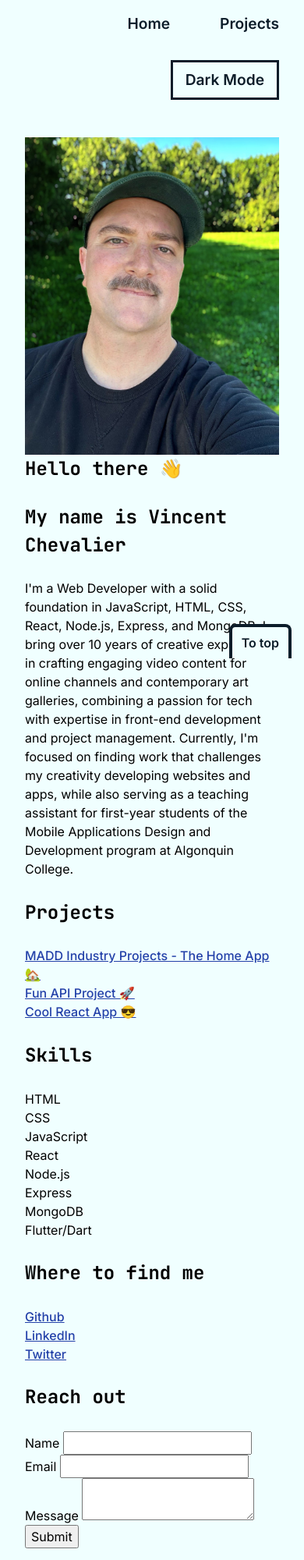
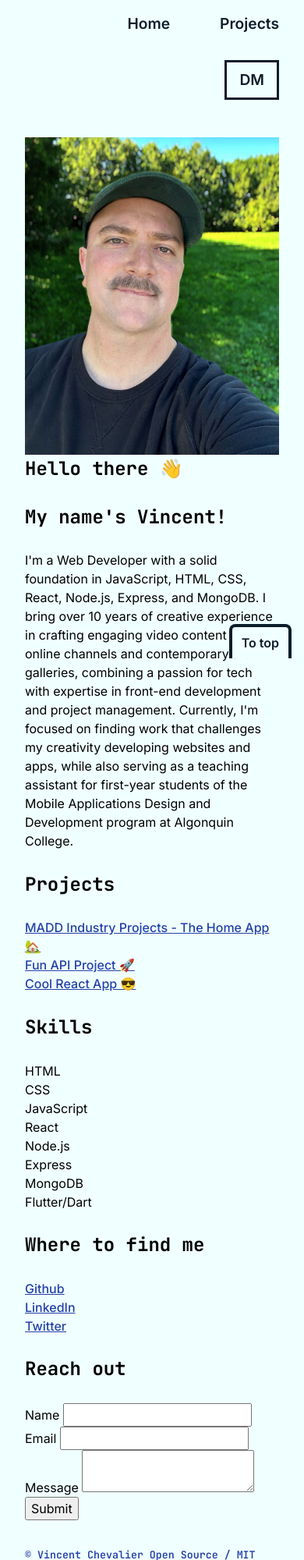
Before and after one commit to vincentpchevalier/vincentchevalierdev, a plain HTML site: page index.html in a window 390 px wide. Shown: the top 2000 px of the page at 78% size. Drawn offline with Linux system fonts and the light colour scheme.

Commit message:
reorder container locations

```diff
--- a/index.html
+++ b/index.html
@@ -26,20 +26,22 @@
 				<ul role="menu">
 					<li><a href="./index.html">Home</a></li>
 					<li><a href="./projects.html">Projects</a></li>
-					<li><button class="toggle">Dark Mode</button></li>
+					<li><button class="toggle">DM</button></li>
 				</ul>
 			</nav>
 		</header>
 
 		<main id="main">
+			<div class="container">
 				<section class="intro">
-				<div class="container">
-					<div class="intro-image">
+					<div class="intro-banner">
 						<img src="./images/vincent-chevalier.jpg" alt="Vincent Chevalier" />
+						<div class="intro-hello">
+							<h2 class="greetings">Hello there 👋</h2>
+							<h1 class="greetings">My name's Vincent!</h1>
+						</div>
 					</div>
 					<div class="intro-content">
-						<h1>Hello there 👋</h1>
-						<h2>My name is Vincent Chevalier</h2>
 						<p>
 							I'm a Web Developer with a solid foundation in JavaScript, HTML,
 							CSS, React, Node.js, Express, and MongoDB. I bring over 10 years
@@ -53,11 +55,9 @@
 							College.
 						</p>
 					</div>
-				</div>
 				</section>
 
 				<section class="projects">
-				<div class="container">
 					<h2>Projects</h2>
 					<ul class="projects-list">
 						<li>
@@ -68,11 +68,9 @@
 						<li><a href="./projects.html#projectB">Fun API Project 🚀</a></li>
 						<li><a href="./projects.html#projectC">Cool React App 😎</a></li>
 					</ul>
-				</div>
 				</section>
 
 				<section class="skills">
-				<div class="container">
 					<h2>Skills</h2>
 					<ul class="skills-list">
 						<li>HTML</li>
@@ -84,11 +82,9 @@
 						<li>MongoDB</li>
 						<li>Flutter/Dart</li>
 					</ul>
-				</div>
 				</section>
 
 				<section class="socials">
-				<div class="container">
 					<h2>Where to find me</h2>
 					<ul>
 						<li><a href="https://github.com/vincentpchevalier">Github</a></li>
@@ -99,11 +95,9 @@
 						</li>
 						<li><a href="https://x.com/technivincent">Twitter</a></li>
 					</ul>
-				</div>
 				</section>
 
 				<section class="contact">
-				<div class="container">
 					<h2>Reach out</h2>
 					<form method="POST" class="contact-form">
 						<label for="name">Name</label>
@@ -114,8 +108,8 @@
 						<textarea id="message" name="message" required></textarea>
 						<button type="submit">Submit</button>
 					</form>
+				</section>
 			</div>
-			</section>
 		</main>
 
 		<footer>
@@ -126,14 +120,15 @@
 				<a href="/" class="site-info"
 					><small>Open Source / MIT License</small></a
 				>
+			</div>
 			<a
 				class="to-top"
 				href="#main"
 				aria-label="Click to scroll to top of main content"
 				>To top</a
 			>
-			</div>
 		</footer>
+
 		<div class="click-to-close"></div>
 	</body>
 </html>
```
Lines whose indentation alone changed are shown as unchanged.
